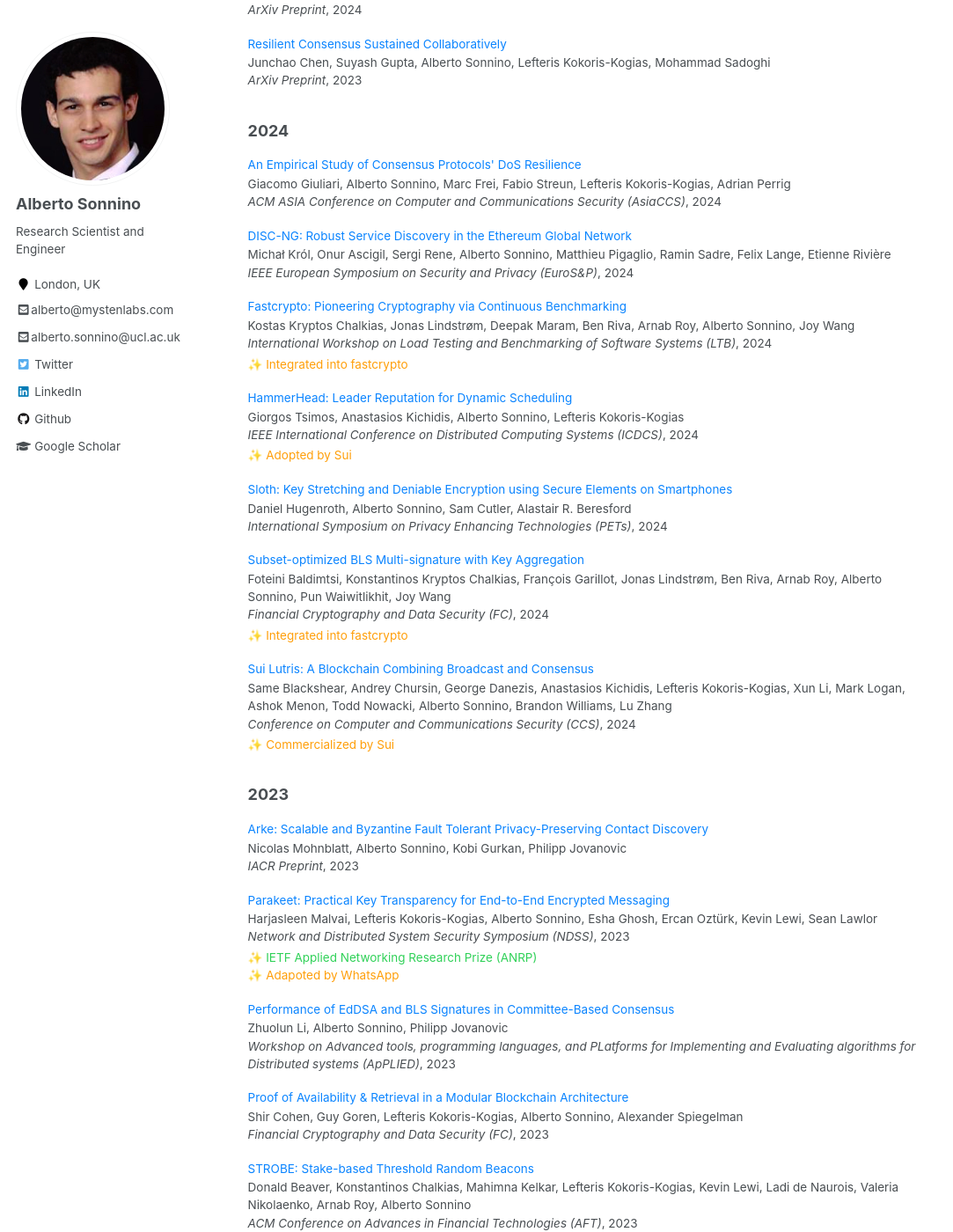
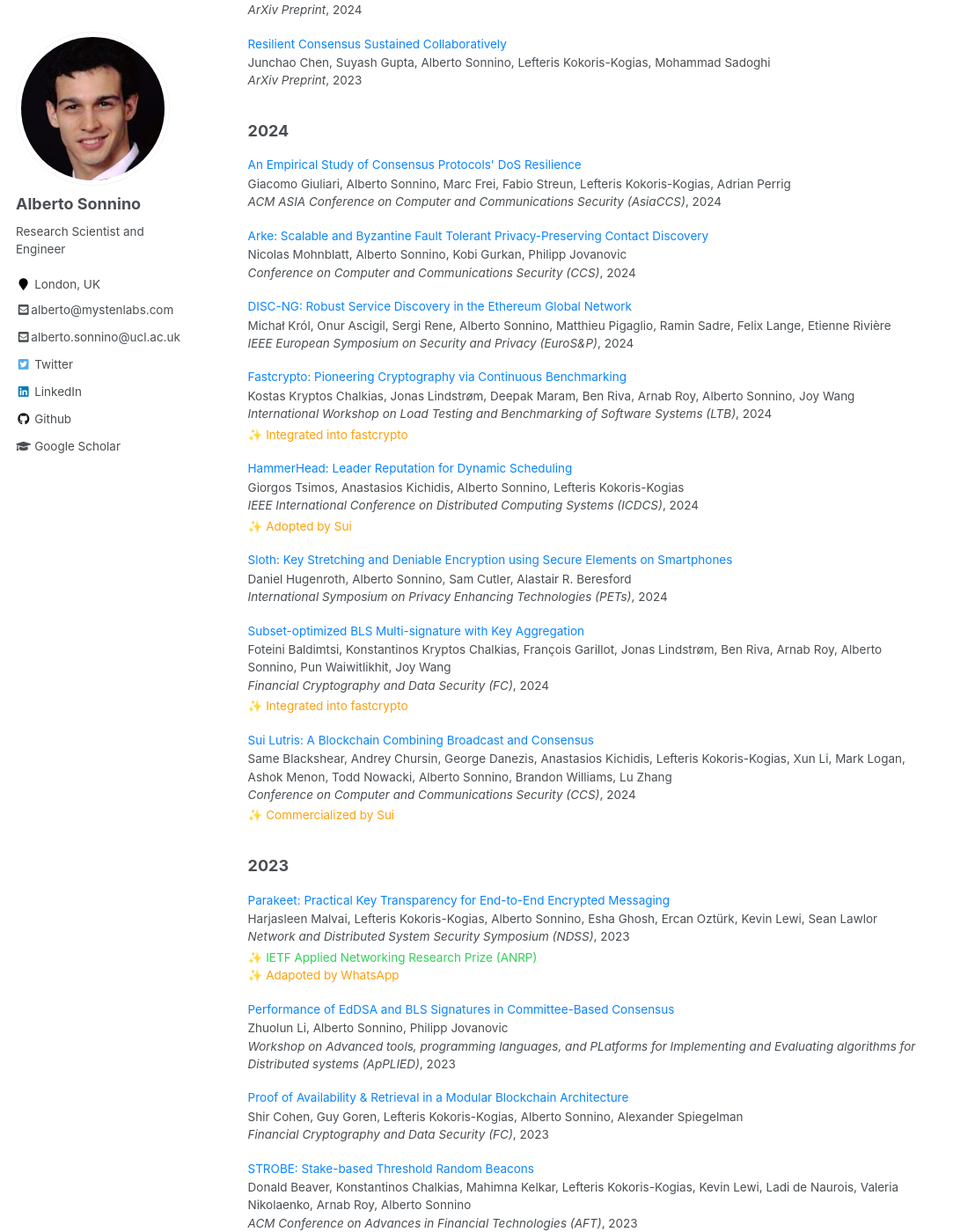
Before and after one commit to asonnino/asonnino.github.io, a Jekyll site: the page built from _pages/publications.md, in a window 1280 px wide and 1400 px high, scrolled down 428 px. Shown: the whole window at 88% size, without its empty margins (0-1083 px from the left). Built offline with Jekyll 4.4.1, drawn with Linux system fonts in a browser that asks for light colours.

Commit message:
update arke publication

```diff
--- a/_data/papers.json
+++ b/_data/papers.json
@@ -350,8 +350,8 @@
     "category": "publication",
     "title": "Arke: Scalable and Byzantine Fault Tolerant Privacy-Preserving Contact Discovery",
     "authors": "Nicolas Mohnblatt, Alberto Sonnino, Kobi Gurkan, Philipp Jovanovic",
-    "venue": "IACR Preprint",
-    "date": 2023,
+    "venue": "Conference on Computer and Communications Security (CCS)",
+    "date": 2024,
     "filename": "arke.pdf"
   },
   {
```
